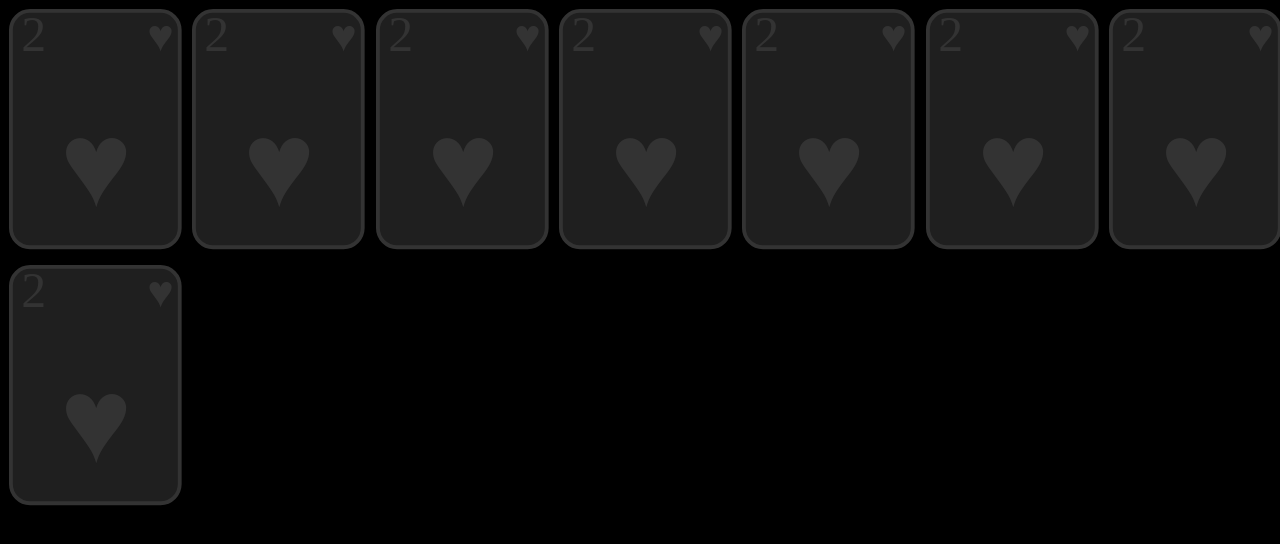
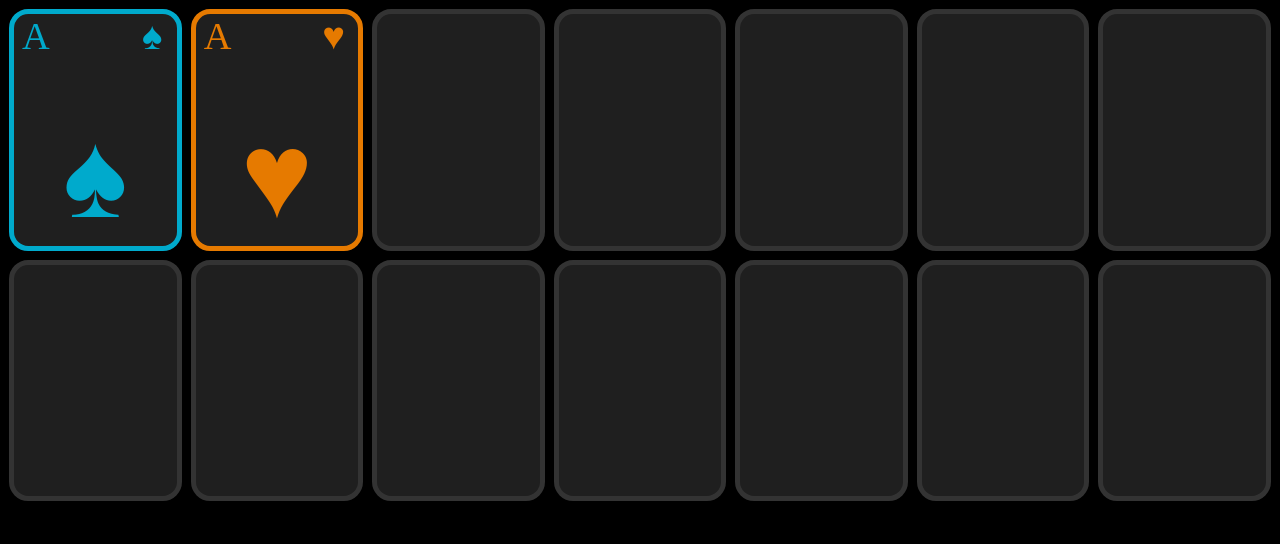
Before and after one commit to polymer-briar-thicket/klondike, a plain HTML site: page index.html in a window 1280 px wide. Drawn offline with Linux system fonts and the light colour scheme; a web font is replaced by a local one.

Commit message:
Add files via upload

```diff
--- a/index.html
+++ b/index.html
@@ -8,35 +8,30 @@
     <!-- ♠♥♣♦♤♡♧♢ -->
   </head>
   <body>
-    <svg style="display: none;" xmlns="http://www.w3.org/2000/svg">
-      <symbol id="card">
-        <rect id="cardstock" />
-        <g id="back">
-        </g>
-        <g id="front">
-          <text id="index-value" x="6%" y="2%">2</text>
-          <text id="index-suit" x="95.5%" y="3.5%">♥</text>
-          <text id="pip" x="50%" y="70%">♥</text>
-        </g>
-      </symbol>
-    </svg>
+    <div id="grid">
+      <div class="card" data-suit="spade">
+        <div class="index-value">A</div>
+        <div class="index-suit">♠</div>
+        <div class="pip">♠</div>
+      </div>
+      <div class="card" data-suit="heart">
+        <div class="index-value">A</div>
+        <div class="index-suit">♥</div>
+        <div class="pip">♥</div>
+      </div>
+      <div class="card"></div>
+      <div class="card"></div>
+      <div class="card"></div>
+      <div class="card"></div>
+      <div class="card"></div>
 
-    <div id="grid">
-      <div class="grid-cell"><svg><use href="#card" /></svg></div>
-      <div class="grid-cell"><svg><use href="#card" /></svg></div>
-      <div class="grid-cell"><svg><use href="#card" /></svg></div>
-      <div class="grid-cell"><svg><use href="#card" /></svg></div>
-      <div class="grid-cell"><svg><use href="#card" /></svg></div>
-      <div class="grid-cell"><svg><use href="#card" /></svg></div>
-      <div class="grid-cell"><svg><use href="#card" /></svg></div>
-
-      <div class="grid-cell"><svg><use href="#card" /></svg></div>
-      <div class="grid-cell"></div>
-      <div class="grid-cell"></div>
-      <div class="grid-cell"></div>
-      <div class="grid-cell"></div>
-      <div class="grid-cell"></div>
-      <div class="grid-cell"></div>
+      <div class="card"></div>
+      <div class="card"></div>
+      <div class="card"></div>
+      <div class="card"></div>
+      <div class="card"></div>
+      <div class="card"></div>
+      <div class="card"></div>
     </div>
   </body>
 </html>
--- a/style.css
+++ b/style.css
@@ -4,6 +4,8 @@
 }
 
 * {
+  box-sizing: border-box;
+
   /* colors */
   --color-background: hsl(0,0%,0%);
   --color-cardstock: hsl(0,0%,12%);
@@ -16,13 +18,15 @@
   /* fonts */
   --font-family-text: "Noto Serif JP", serif;
   --font-family-suits: "Noto Serif JP", serif;
-  --font-size-index-value: 3.9vw;
-  --font-size-index-suit: 3.5vw;
+  --font-size-index-value: 3vw;
+  --font-size-index-suit: 3vw;
   --font-size-pip: 9.5vw;
 
   /* dimensions */
+  --column-quantity: 7;
   --cell-gap: 0.7vw;
-  --stroke-width: 0.3vw;
+  --card-width: calc((100vw - (var(--cell-gap) * (var(--column-quantity) + 1))) / var(--column-quantity));
+  --border-width: 0.4vw;
   --card-round: 1.5vw;
 }
 
@@ -39,66 +43,66 @@ div {
   margin: 0;
   padding: 0;
 }
-svg, svg * {
-  margin: 0;
-  padding: 0;
-  overflow: visible;
-  user-select: none;
-}
-text {
-  text-anchor: start;
-}
 
 #grid {
+  position: relative;
   display: grid;
-  grid-template-columns: 1fr 1fr 1fr 1fr 1fr 1fr 1fr;
+  grid-template-columns: repeat(var(--column-quantity), 1fr);
   gap: var(--cell-gap);
   padding: var(--cell-gap);
 }
 
-.grid-cell {
+.card {
+  position: relative;
+  width: var(--card-width);
   aspect-ratio: 5/7;
+  background-color: var(--color-cardstock);
+  border-style: solid;
+  border-width: var(--border-width);
+  border-color: var(--color-card-detail);
+  border-radius: var(--card-round);
+  color: var(--color-card-detail);
+  transition: transform 0.05s;
+  cursor: grab;
 }
-
-svg:has(use[href="#card"]) {
-  aspect-ratio: 5/7;
-  padding: calc(var(--stroke-width) / 2);
-  cursor: grab;
-  transition: transform 0.1s;
-}
-svg:has(use[href="#card"]):hover {
+.card:hover {
   transform: scale(1.05);
 }
-svg:has(use[href="#card"]):active {
+.card:active{
   cursor: grabbing;
 }
-
-#cardstock {
-  width: 100%;
-  height: 100%;
-  rx: var(--card-round);
-  fill: var(--color-cardstock);
-  stroke: none;
-  stroke: var(--color-card-detail);
-  stroke-width: var(--stroke-width);
+.card * {
+  user-select: none;
 }
-#index-value {
-  dominant-baseline: hanging;
+.card[data-suit="spade"] {
+  --color-card-detail: var(--color-spade);
+}
+.card[data-suit="heart"] {
+  --color-card-detail: var(--color-heart);
+}
+.index-value {
+  position: absolute;
+  left: 0;
+  text-align: left;
+  padding-left: 5%;
+  width: 30%;
   font-family: var(--font-family-text);
   font-size: var(--font-size-index-value);
-  fill: var(--color-card-detail);
 }
-#index-suit {
-  dominant-baseline: hanging;
-  text-anchor: end;
+.index-suit {
+  position: absolute;
+  right: 0;
+  text-align: center;
+  width: 30%;
+  height: var(width);
   font-family: var(--font-family-suits);
   font-size: var(--font-size-index-suit);
-  fill: var(--color-card-detail);
 }
-#pip {
-  dominant-baseline: middle;
-  text-anchor: middle;
+.pip {
+  position: absolute;
+  bottom: 0;
+  width: 100%;
+  text-align: center;
   font-family: var(--font-family-suits);
   font-size: var(--font-size-pip);
-  fill: var(--color-card-detail);
 }
```
